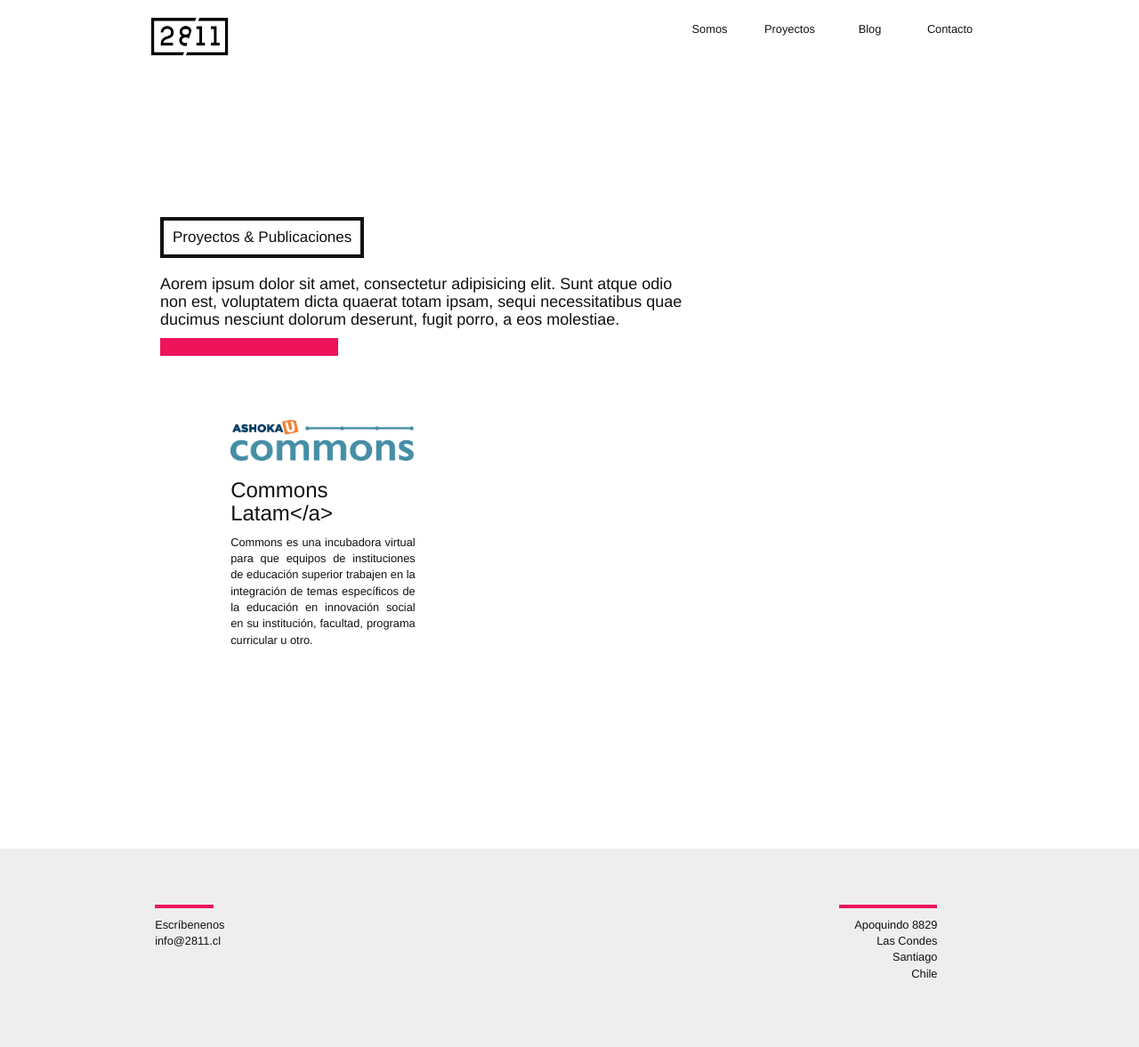
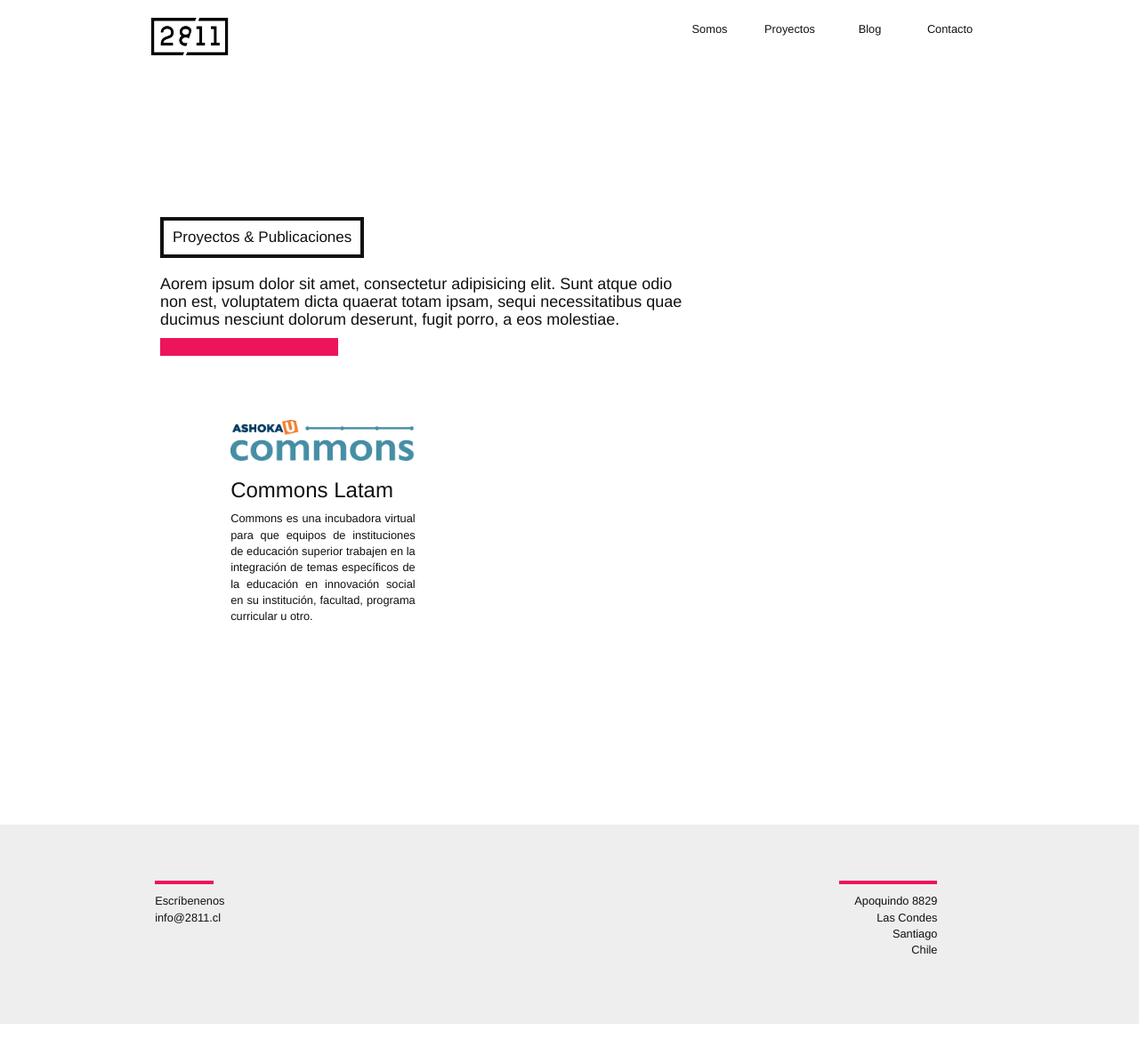
Before and after one commit to 2811Chile/2811Chile.github.io, a Jekyll site: the page built from trabajos.md, in a window 1280 px wide. Shown: the whole page at 89% size. Built offline with Jekyll 4.4.1, drawn with Linux system fonts in a browser that asks for light colours; nearby versions of some CDN libraries; some web fonts are replaced; after the commit the page ends 1151 px from its top, so only the background shows below that.

Commit message:
Updated Trabajos

```diff
--- a/trabajos.md
+++ b/trabajos.md
@@ -1,10 +1,10 @@
 ---
 title: Proyectos
 permalink: "/proyectos/"
-layout: default
 descripcion: Aorem ipsum dolor sit amet, consectetur adipisicing elit. Sunt atque
   odio non est, voluptatem dicta quaerat totam ipsam, sequi necessitatibus quae ducimus
   nesciunt dolorum deserunt, fugit porro, a eos molestiae.
+layout: default
 ---
 
 <section class="container" id="work">
@@ -24,7 +24,7 @@ descripcion: Aorem ipsum dolor sit amet, consectetur adipisicing elit. Sunt atqu
         <h3><a href="{{ proyecto.link }}">{{ proyecto.nombre }}</a></h3>
         {% else %}
         <img class="img-responsive" src="{{ proyecto.imagen }}" alt="{{ proyecto.nombre }}"/>
-        <h3>{{ proyecto.nombre }}</a></h3>
+        <h3>{{ proyecto.nombre }}</h3>
         {% endif %}
         {{ proyecto.content }}
       {% endfor %}
```
